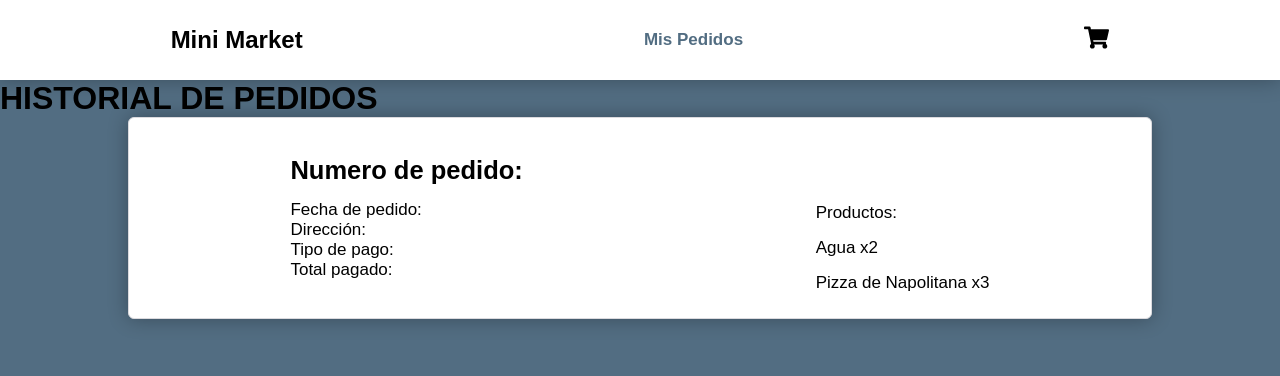
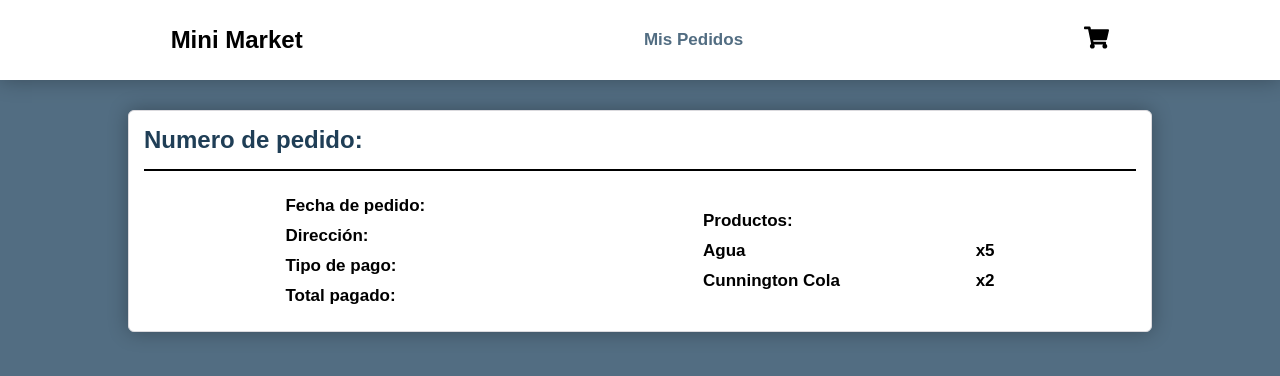
Before and after one commit to SantiBilli/frontbd2, a React (Vite) app: page /mispedidos in a window 1280 px wide. Shown: the top 376 px of the page. Built offline with nearby package versions, Linux system fonts and the light colour scheme; the HTML template or start-up script is replaced by a standard one.

Commit message:
agrego estilos card

```diff
--- a/src/Pages/HistorialPedidos.jsx
+++ b/src/Pages/HistorialPedidos.jsx
@@ -6,9 +6,6 @@ const HistorialPedidos = () => {
     return (
         <>
             <Header/>
-            <div>
-                <h1>HISTORIAL DE PEDIDOS</h1>
-            </div>
             <div className='box-historial-pedidos'>
                 <CardHistorial/>
             </div>
--- a/src/components/CardHistorial.jsx
+++ b/src/components/CardHistorial.jsx
@@ -4,22 +4,28 @@ import { useNavigate } from 'react-router-dom';
 const CardHistorial = () => {
     return(
         <div className='Card-Historial'>
-            <div className='Left-Card'>
-                <div className='Title-Card'>
-                    <h2 className ='title-card-items'>Numero de pedido:</h2>
-                {/* <hr></hr> */}
-                </div>
-                <div>
+            <div className='Card-Title'>
+                <h2 className='title-text'>Numero de pedido:</h2>
+            </div>
+            <hr className='line-historial'></hr>
+            <div className='box-historial'>
+                <div className='Left-Card'>
                     <p>Fecha de pedido:</p>
                     <p>Dirección:</p>
                     <p>Tipo de pago:</p>
                     <p>Total pagado:</p>
                 </div>
-            </div>
-            <div className='Right-Card'>
-                <p>Productos:</p>
-                <p>Agua x2</p>
-                <p>Pizza de Napolitana x3</p>
+                <div className='Right-Card'>
+                    <p>Productos:</p>
+                    <div className='Cantidad-Producto'>
+                        <p>Agua</p>
+                        <p>x5</p>
+                    </div>
+                    <div className='Cantidad-Producto'>
+                        <p>Cunnington Cola</p>
+                        <p>x2</p>
+                    </div>
+                </div>
             </div>
         </div>
     )
--- a/src/styles/CardHistorial.css
+++ b/src/styles/CardHistorial.css
@@ -4,32 +4,55 @@
     height: auto;
     border-radius: 6px;
     display: flex;
-    align-items: center;
-    justify-content:space-around;
+    flex-direction: column;
     padding: 15px;
     background-color: white;
     box-shadow: 0 0 20px rgba(0, 0, 0, .3);
+    gap: 15px;
+    margin: 30px;
 }
 
-.Left-Card{
+.box-historial{
     display: flex;
-    flex-direction: column;
+    flex-direction: row;
     padding: 10px;
     gap: 15px;
     font-size: 17px;
+    align-items: center;
+    justify-content: space-around;
+    font-weight: 700;
 }
 
-.Right-Card{
+.Card-Ttile{
     display: flex;
     flex-direction: column;
-    padding: 10px;
-    gap: 15px;
-    font-size: 17px;
-    margin-top: 60px;
+    justify-content: left;
+    margin:0;
 }
 
-.Title-Card{
+.title-text{
+    color: #1f3e56;
+}
+
+.Left-Card {
+    gap: 10px;
+    display: flex;
+    flex-direction: column;
+}
+
+.Right-Card {
+    gap: 10px;
+    display: flex;
+    flex-direction: column;
+    width: 30%;
+}
+
+.Cantidad-Producto {
     display: flex;
     flex-direction: row;
-    justify-content:flex-start;
+    justify-content: space-between;
 }
+
+.line-historial {
+    border: 1px solid black;
+}
```
